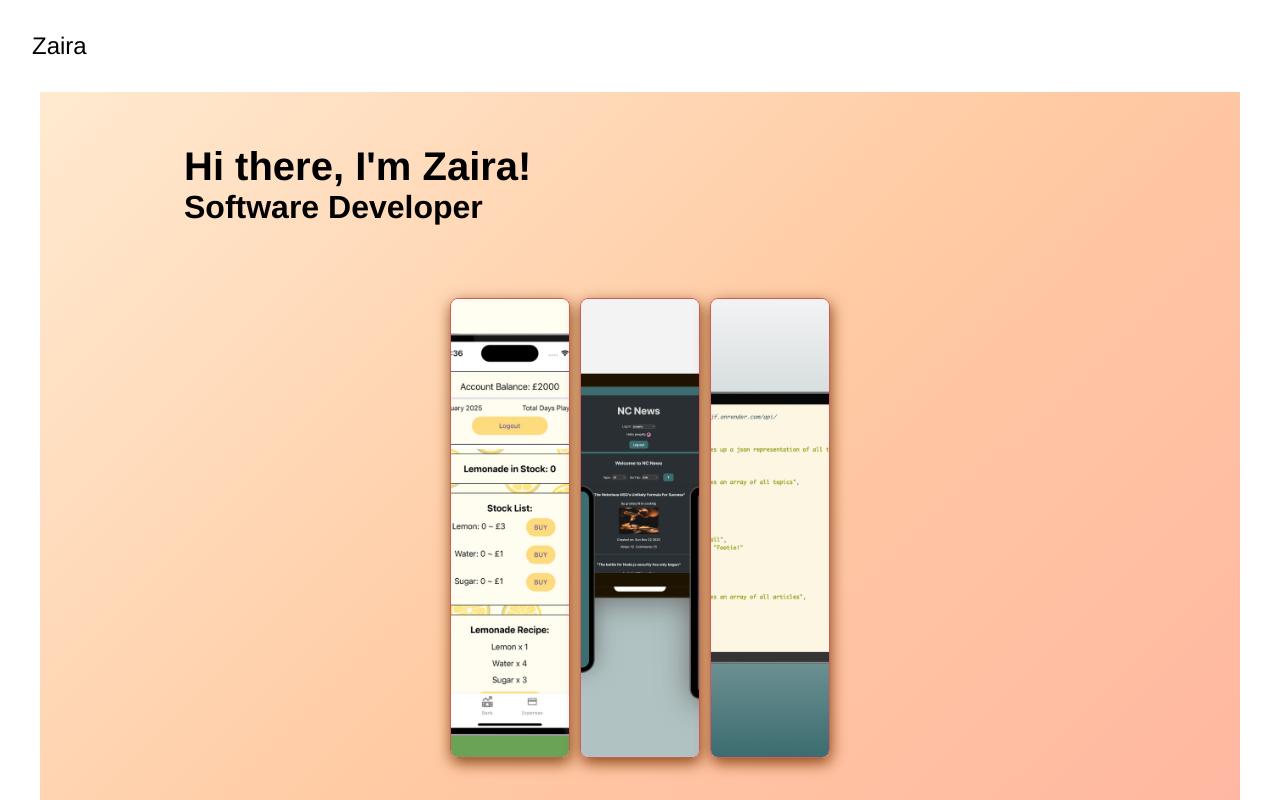
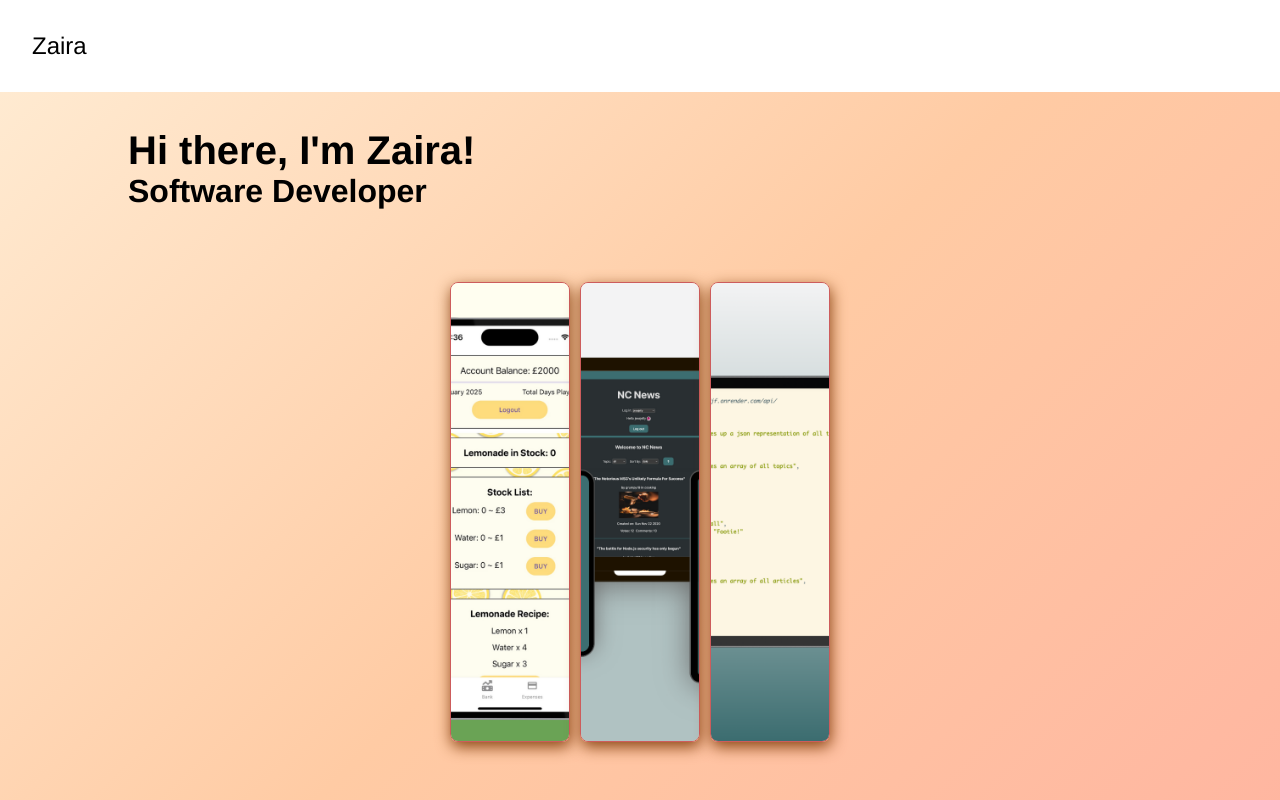
Before and after one commit to zairacodes/portfolio, a React (Vite) app: page / in a window 1280 px wide. Shown: the top 800 px of the page. Built offline with nearby package versions, Linux system fonts and the light colour scheme.

Commit message:
Remove max-width from .app-container to fix background gradient issue

```diff
--- a/src/App.css
+++ b/src/App.css
@@ -1,6 +1,5 @@
 .app-container {
   margin: 0 auto;
-  padding: 3rem;
-  max-width: 1200px;
+  padding: 2rem;
   background: linear-gradient(135deg, #FFEDD5, #FFCBA4, #FFB3A0);
 }
```
